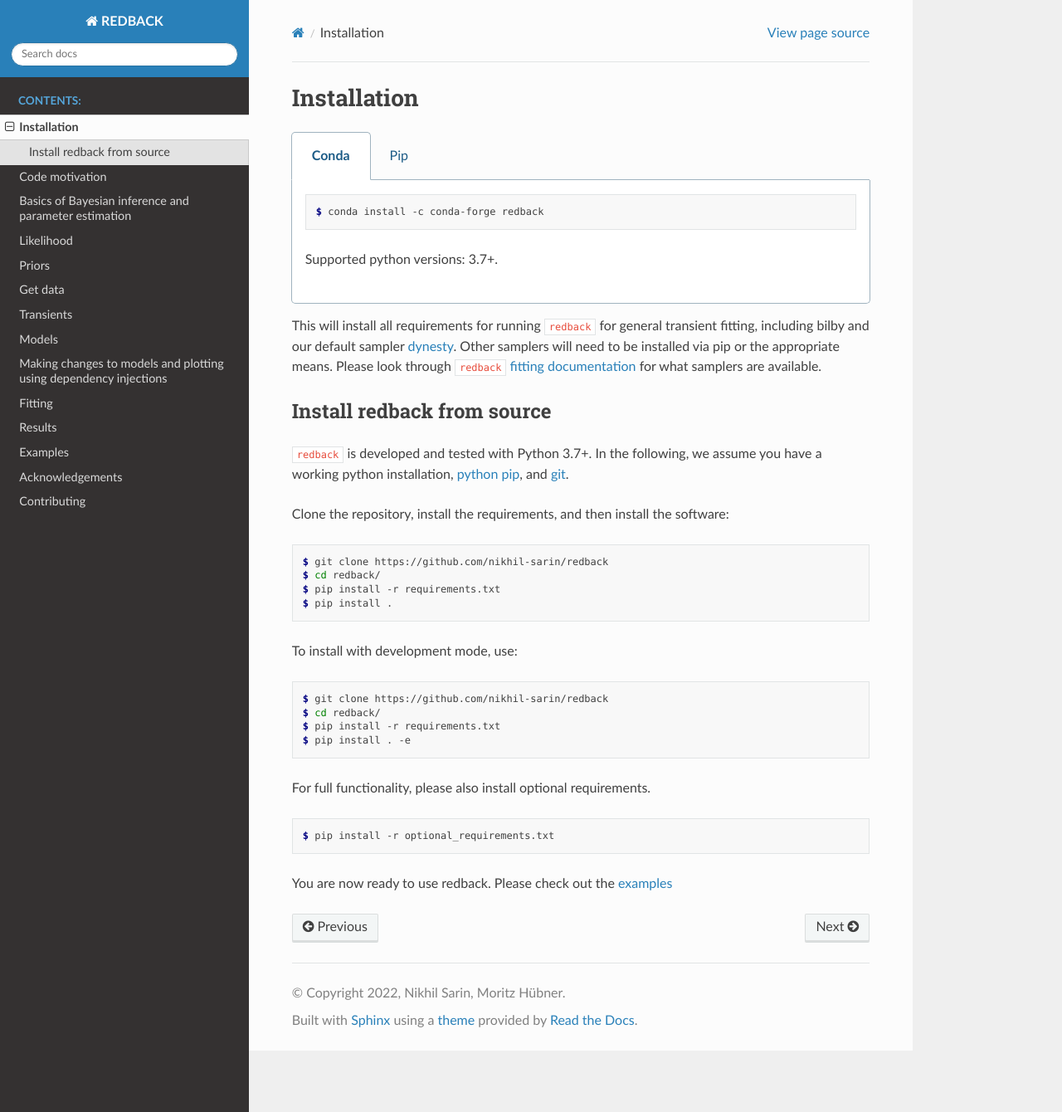
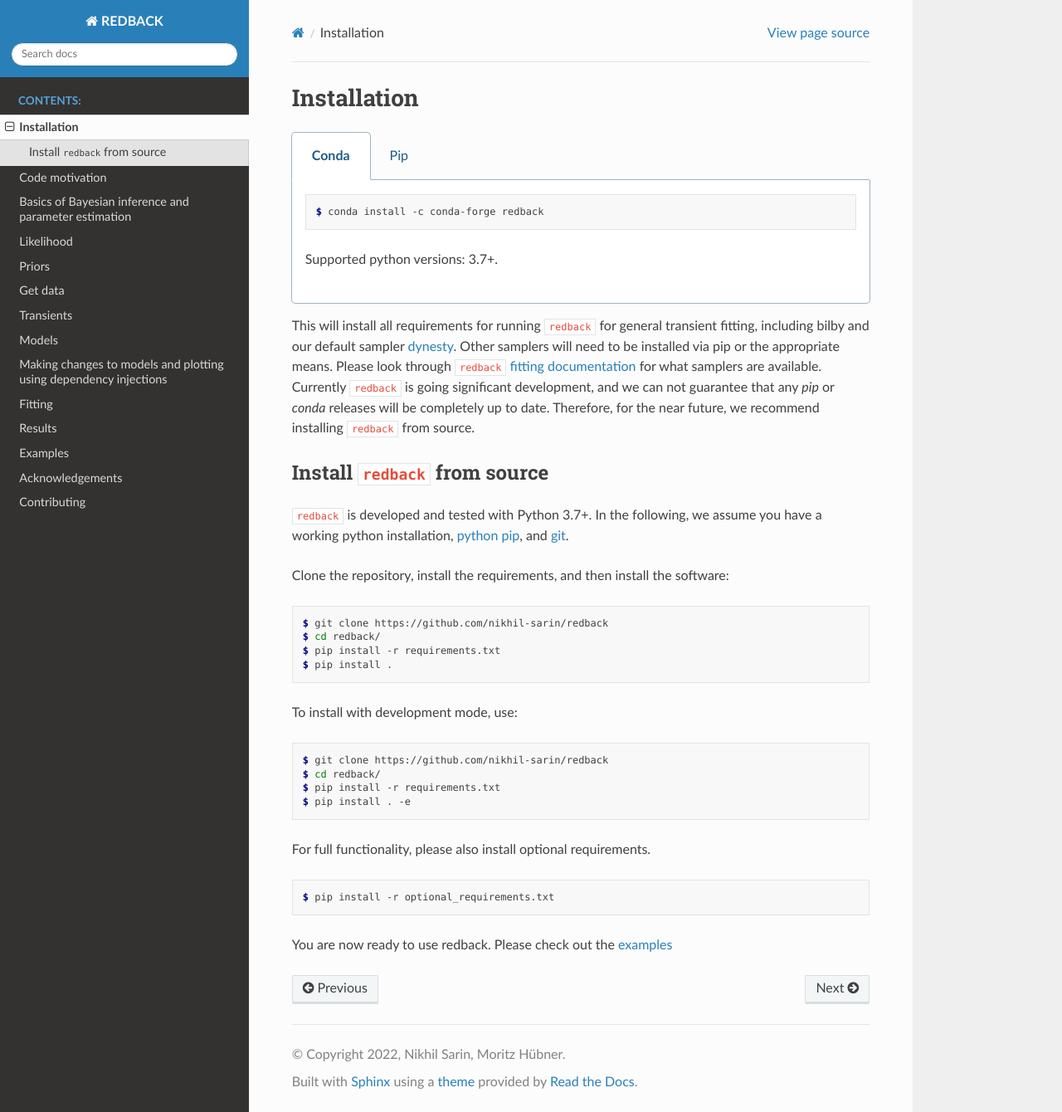
Before and after one commit to nikhil-sarin/redback, a Sphinx documentation site: the page built from docs/installation.txt, in a window 1280 px wide and 1340 px high. Shown: the whole window at 83% size. Built offline with Sphinx 7.4.7 and the Read the Docs theme 2.0.0, drawn with Linux system fonts in a browser that asks for light colours.

Commit message:
Warning to install from source

```diff
--- a/docs/installation.txt
+++ b/docs/installation.txt
@@ -24,8 +24,10 @@
 This will install all requirements for running :code:`redback` for general transient fitting, including bilby and our default sampler `dynesty
 <https://dynesty.readthedocs.io/en/latest/>`_. Other samplers will need to be
 installed via pip or the appropriate means. Please look through :code:`redback` `fitting documentation <https://redback.readthedocs.io/en/latest/fitting.html>`_ for what samplers are available.
+Currently :code:`redback` is going significant development, and we can not guarantee that any `pip` or `conda` releases will be completely up to date.
+Therefore, for the near future, we recommend installing :code:`redback` from source.
 
-Install redback from source
+Install :code:`redback` from source
 -------------------------
 
 :code:`redback` is developed and tested with Python 3.7+. In the
```
